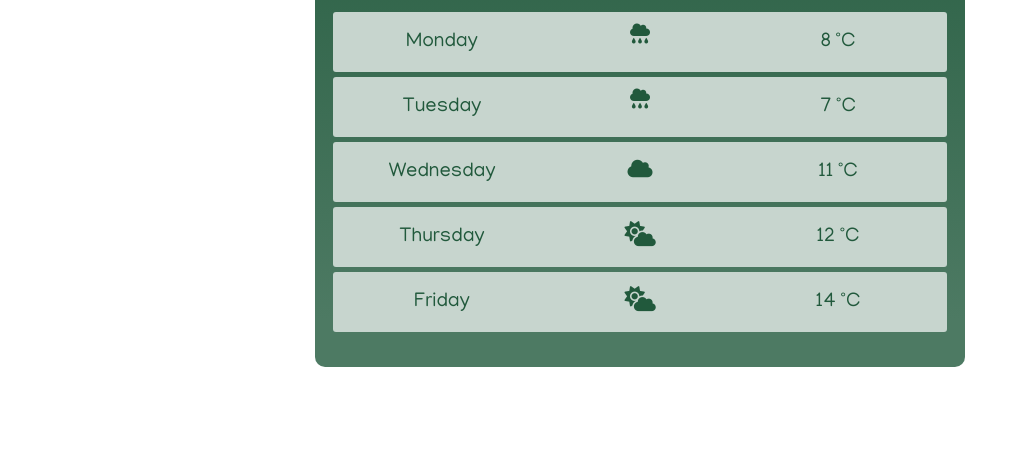
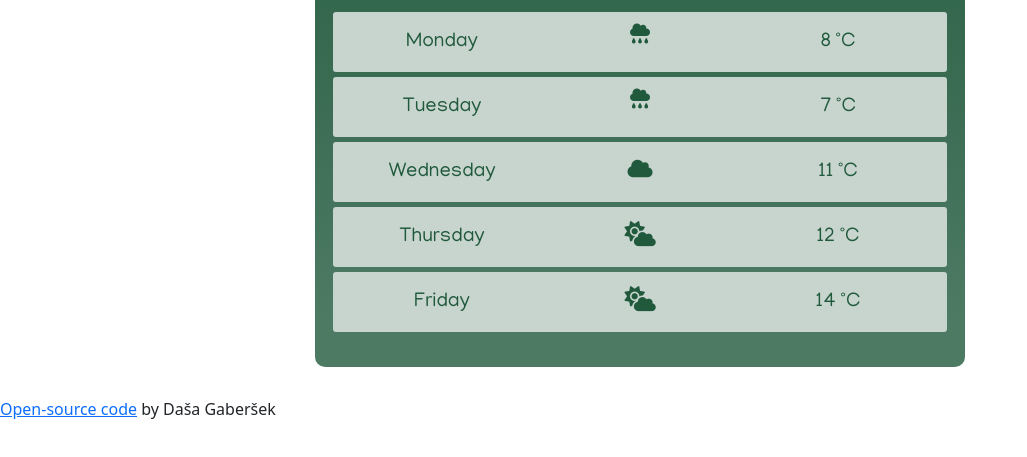
Before and after one commit to DGabersek/Weather-app, a plain HTML site: page index.html in a window 1280 px wide. Shown: the part 267-724 px from the top of the page, without its empty margins (0-1027 px from the left). Drawn offline with nearby package versions, Linux system fonts and the light colour scheme.

Commit message:
Inserted Open-source code link

```diff
--- a/index.html
+++ b/index.html
@@ -142,6 +142,7 @@
         </div>
       </div>
     </div>
+    <div><a href="https://github.com/DGabersek/Weather-app">Open-source code</a> by Daša Gaberšek</div>
     <script src="src/index.js"></script>
   </body>
 </html>
```
